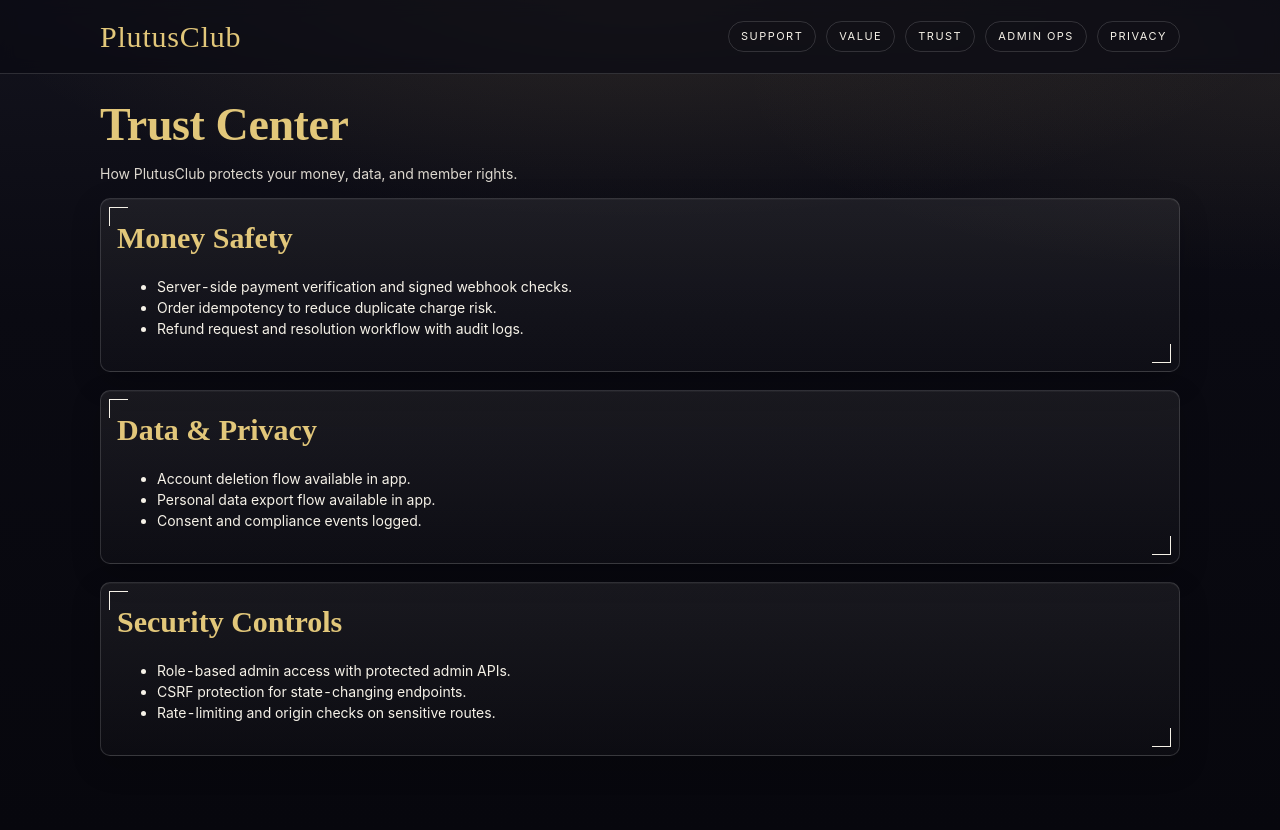
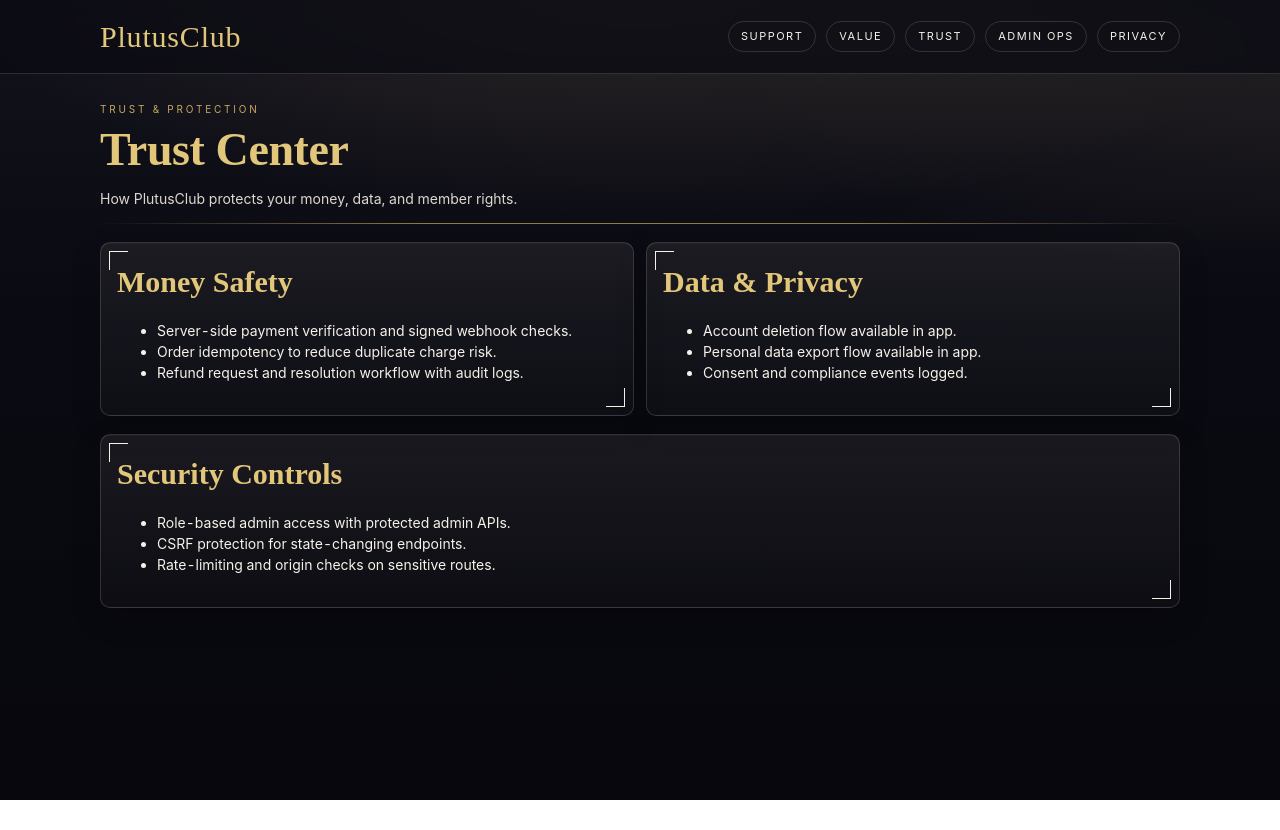
Before and after one commit to Teamtrue/luxury-members, a Next.js app in the folder luxury-members-next/: page /trust-center in a window 1280 px wide. After the commit the page ends 800 px from the top, so only its background shows below. Built offline with nearby package versions, Linux system fonts and the light colour scheme.

Commit message:
Deep polish trust center hierarchy and two-column composition

```diff
--- a/luxury-members-next/app/trust-center/page.tsx
+++ b/luxury-members-next/app/trust-center/page.tsx
@@ -1,9 +1,12 @@
 export default function TrustCenterPage() {
   return (
     <>
+      <div className="hero-eyebrow">Trust & Protection</div>
       <h1>Trust Center</h1>
       <p>How PlutusClub protects your money, data, and member rights.</p>
+      <div className="hairline" />
 
+      <div className="grid-2">
         <section>
           <h2>Money Safety</h2>
           <ul>
@@ -21,6 +24,7 @@ export default function TrustCenterPage() {
             <li>Consent and compliance events logged.</li>
           </ul>
         </section>
+      </div>
 
       <section>
         <h2>Security Controls</h2>
```
Lines whose indentation alone changed are shown as unchanged.
